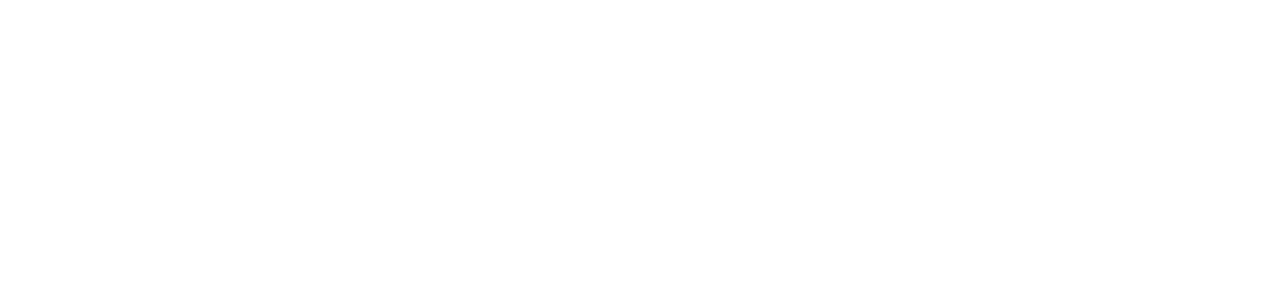
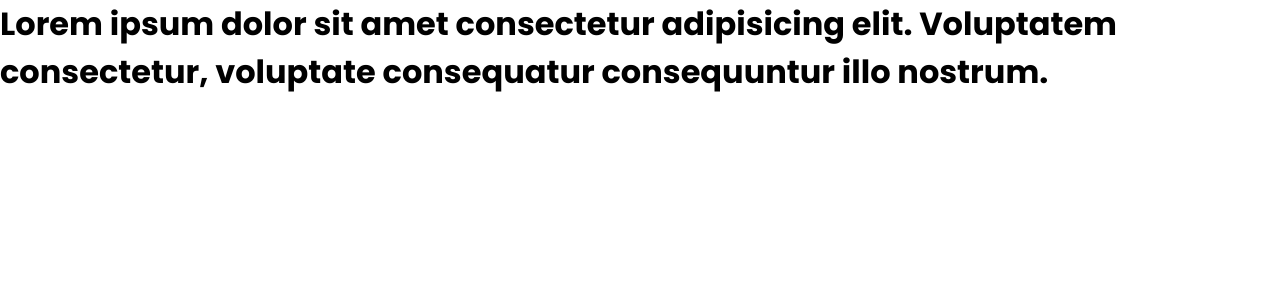
Before and after one commit to abdullohabdumalikov/react-exem, a React (Vite) app: page / in a window 1280 px wide. Shown: the top 300 px of the page. Built offline with nearby package versions, Linux system fonts and the light colour scheme.

Commit message:
structure

```diff
--- a/src/App.jsx
+++ b/src/App.jsx
@@ -2,7 +2,14 @@
 import "./App.css";
 
 function App() {
-  return <></>;
+  return (
+    <>
+      <h1>
+        Lorem ipsum dolor sit amet consectetur adipisicing elit. Voluptatem
+        consectetur, voluptate consequatur consequuntur illo nostrum.
+      </h1>
+    </>
+  );
 }
 
 export default App;
--- a/src/index.css
+++ b/src/index.css
@@ -5,5 +5,5 @@
   color: inherit;
   list-style: none;
   text-decoration: none;
-  font-family: serif;
+  font-family: "Poppins", sans-serif;
 }
```
Also changed, not shown: index.html (line endings or trailing spaces), src/assets/components/Header/Header.jsx (added), src/assets/components/Header/header.css (added), src/assets/components/Main/Main.jsx (added), src/assets/components/Main/main.css (added).
